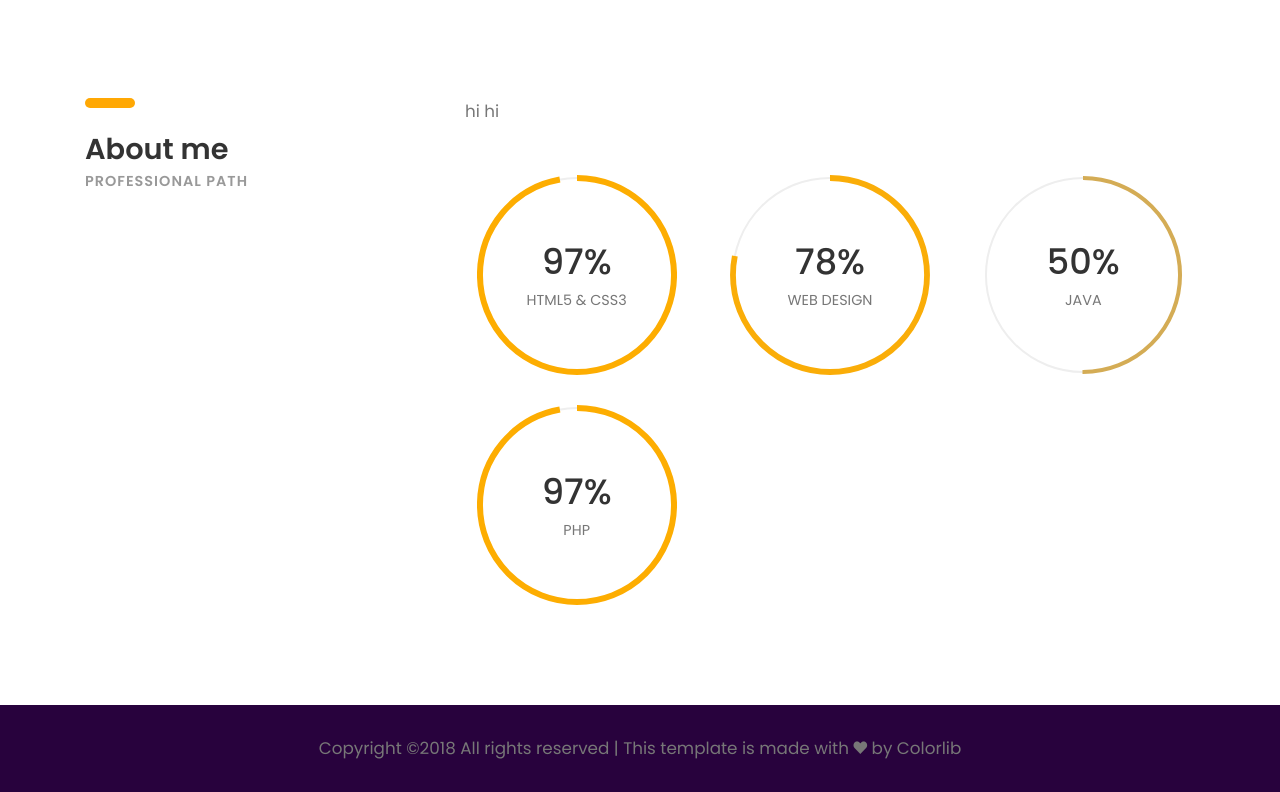
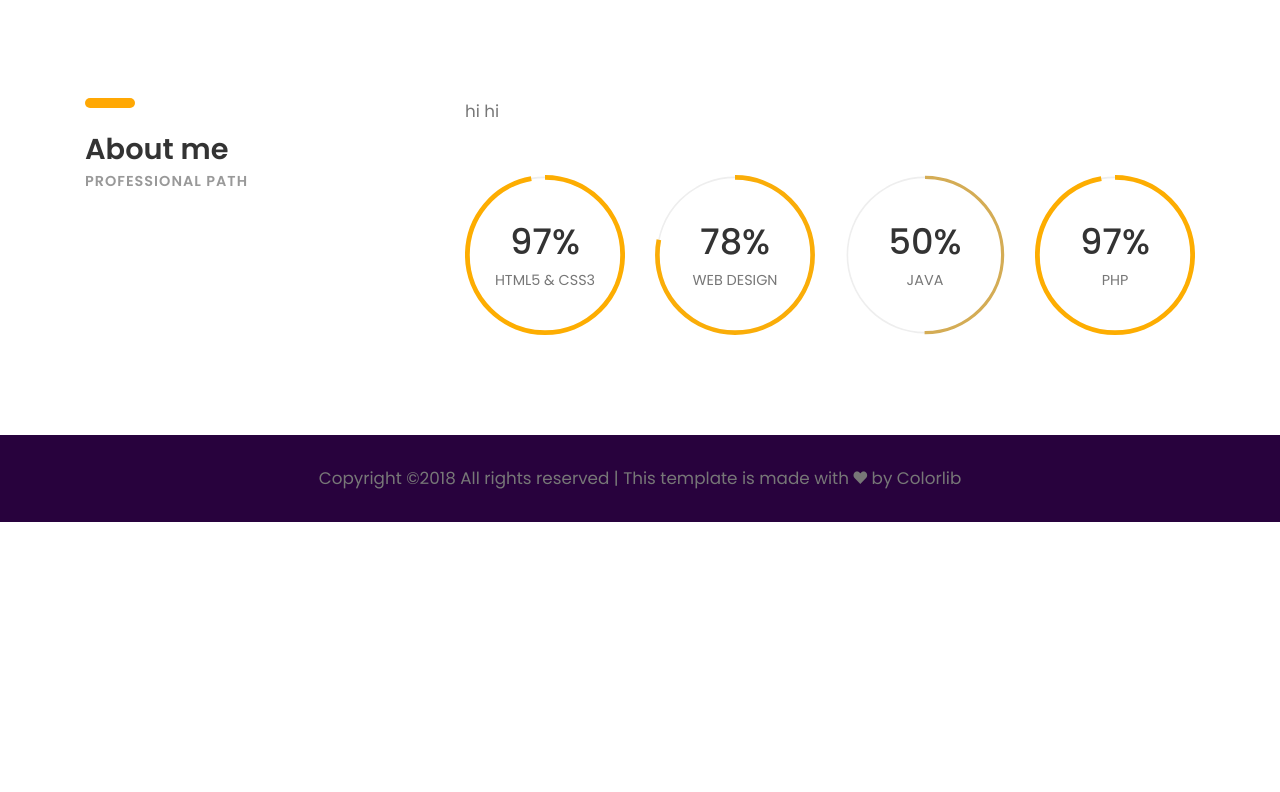
Before and after one commit to essuom/GroupFormative, a website: page index.html in a window 1280 px wide. Shown: the part 2608-3400 px from the top of the page. After the commit the page ends 3130 px from the top, so only its background shows below. Drawn offline with Linux system fonts and the light colour scheme; files whose address does not match are found by name.

Commit message:
modified pie

```diff
--- a/index.html
+++ b/index.html
@@ -148,7 +148,7 @@
 					<p class="margin-b-50 about-me">
 					</p>
 					<div class="row pie-stats">
-						<div class="col-sm-6 col-md-6 col-lg-4">
+						<div class="col-sm-6 col-md-6 col-lg-3">
 							<div class="radial-prog-area margin-b-30">
 								<div class="radial-progress" data-prog-percent=".97">
 									<div></div>
@@ -157,7 +157,7 @@
 							</div><!-- radial-prog-area-->
 						</div><!-- col-sm-6-->
 
-						<div class="col-sm-6 col-md-6 col-lg-4">
+						<div class="col-sm-6 col-md-6 col-lg-3">
 							<div class="radial-prog-area margin-b-30">
 								<div class="radial-progress" data-prog-percent=".78">
 									<div></div>
@@ -166,7 +166,7 @@
 							</div><!-- radial-prog-area-->
 						</div><!-- col-sm-6-->
 
-						<div class="col-sm-6 col-md-6 col-lg-4">
+						<div class="col-sm-6 col-md-6 col-lg-3">
 							<div class="radial-prog-area margin-b-30">
 								<div class="radial-progress" data-prog-percent=".50">
 									<div></div>
@@ -175,7 +175,7 @@
 							</div><!-- radial-prog-area-->
 						</div><!-- col-sm-6-->
 
-						<div class="col-sm-6 col-md-6 col-lg-4">
+						<div class="col-sm-6 col-md-6 col-lg-3">
 							<div class="radial-prog-area margin-b-50">
 								<div class="radial-progress" data-prog-percent=".97">
 									<div></div>
```
